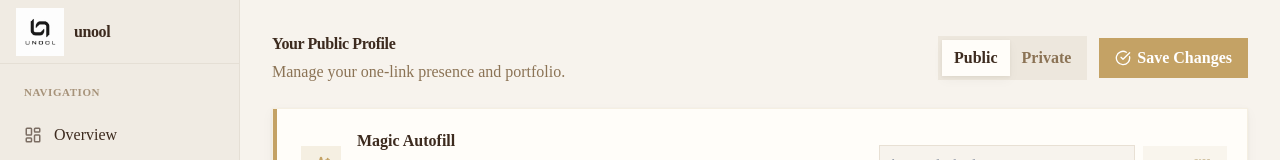
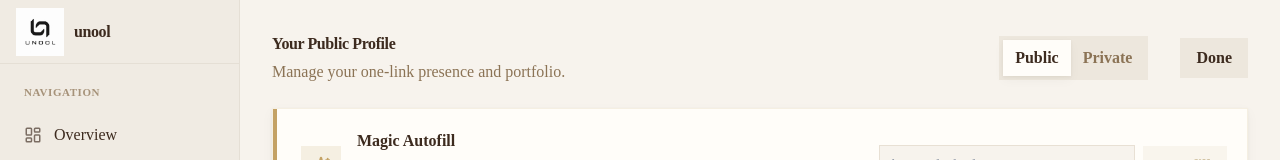
Before and after one commit to xpixenoxx/unool, a Next.js app: page /dashboard/presence in a window 1280 px wide. Shown: the top 160 px of the page. Built offline with nearby package versions, Linux system fonts and the light colour scheme; no server answers.

Commit message:
feat: implement robust auto-save for profile edits and fix public avatar display

```diff
--- a/app/dashboard/presence/PresenceClient.tsx
+++ b/app/dashboard/presence/PresenceClient.tsx
@@ -119,6 +119,7 @@ export function PresenceClient({ userId, workspaceId }: PresenceClientProps) {
   const [claimingSubdomain, setClaimingSubdomain] = useState(false);
   const [deletingSubdomain, setDeletingSubdomain] = useState(false);
   const [isUploadingImage, setIsUploadingImage] = useState(false);
+  const [saveStatus, setSaveStatus] = useState<'idle' | 'saving' | 'saved' | 'error'>('idle');
   const [sourceUrl, setSourceUrl] = useState('');
   const [subdomain, setSubdomain] = useState('');
   const [subdomainAvailable, setSubdomainAvailable] = useState<boolean | null>(null);
@@ -304,15 +305,48 @@ export function PresenceClient({ userId, workspaceId }: PresenceClientProps) {
     e.preventDefault();
   };
 
-  const handleSave = async () => {
-    setSaving(true);
-    try {
-      const res = await fetch('/api/profile', { method: 'POST', headers: { 'Content-Type': 'application/json' }, credentials: 'include', body: JSON.stringify({ ...profile, subdomain: claimedSubdomain }) });
-      if (!res.ok) throw new Error('Failed to save');
-      toast.success('Profile saved successfully');
-    } catch { toast.error('Failed to save profile'); }
-    finally { setSaving(false); }
-  };
+  const initialMount = useRef(true);
+  const saveTimeoutRef = useRef<NodeJS.Timeout | null>(null);
+
+  // Auto-save effect
+  useEffect(() => {
+    if (initialMount.current) {
+      initialMount.current = false;
+      return;
+    }
+
+    setSaveStatus('saving');
+
+    if (saveTimeoutRef.current) {
+      clearTimeout(saveTimeoutRef.current);
+    }
+
+    saveTimeoutRef.current = setTimeout(async () => {
+      try {
+        setSaving(true);
+        const res = await fetch('/api/profile', {
+          method: 'POST',
+          headers: { 'Content-Type': 'application/json' },
+          credentials: 'include',
+          body: JSON.stringify({ ...profile, subdomain: claimedSubdomain })
+        });
+        if (!res.ok) throw new Error('Failed to auto-save');
+        setSaveStatus('saved');
+        setTimeout(() => {
+          setSaveStatus(prev => prev === 'saved' ? 'idle' : prev);
+        }, 2000);
+      } catch (err) {
+        console.error('Auto-save failed:', err);
+        setSaveStatus('error');
+      } finally {
+        setSaving(false);
+      }
+    }, 1000); // 1 second debounce
+
+    return () => {
+      if (saveTimeoutRef.current) clearTimeout(saveTimeoutRef.current);
+    };
+  }, [profile, claimedSubdomain]);
 
   const liveUrl = claimedSubdomain ? (process.env.NODE_ENV === 'development' ? `/u/${claimedSubdomain}` : `https://${claimedSubdomain}.unool.co`) : null;
 
@@ -364,15 +398,33 @@ export function PresenceClient({ userId, workspaceId }: PresenceClientProps) {
             </Link>
           )}
 
-          <button
-            onClick={handleSave}
-            disabled={saving}
-            className="inline-flex items-center gap-1.5 px-4 py-2 rounded-lg text-sm font-semibold transition-shadow hover:shadow-md disabled:opacity-50"
-            style={{ backgroundColor: B.accent, color: '#fff' }}
-          >
-            {saving ? <Loader2 className="h-4 w-4 animate-spin" /> : <CheckCircle className="h-4 w-4" />}
-            Save Changes
-          </button>
+          {/* Auto-Save Indicator */}
+          <div className="flex items-center gap-2 text-sm font-medium pr-2">
+            {saveStatus === 'saving' && (
+              <span className="flex items-center gap-1.5 opacity-60" style={{ color: B.textMuted }}>
+                <Loader2 className="w-4 h-4 animate-spin" /> Saving...
+              </span>
+            )}
+            {saveStatus === 'saved' && (
+              <span className="flex items-center gap-1.5" style={{ color: '#059669' }}>
+                <CheckCircle className="w-4 h-4" /> Saved
+              </span>
+            )}
+            {saveStatus === 'error' && (
+              <span className="flex items-center gap-1.5 text-red-600">
+                <AlertCircle className="w-4 h-4" /> Failed
+              </span>
+            )}
+          </div>
+
+          <Link href="/dashboard">
+            <button
+              className="inline-flex items-center gap-1.5 px-4 py-2 rounded-lg text-sm font-semibold transition-shadow hover:shadow-md"
+              style={{ backgroundColor: B.cardBorder, color: B.text }}
+            >
+              Done
+            </button>
+          </Link>
         </div>
       </motion.div>
 
--- a/app/u/[subdomain]/page.tsx
+++ b/app/u/[subdomain]/page.tsx
@@ -13,6 +13,7 @@ interface Profile {
   bio: string | null;
   role: string | null;
   company: string | null;
+  avatarUrl: string | null;
   links: any[];
   proofPoints: any[];
   proofs?: any[];
@@ -166,7 +167,7 @@ export default function PublicProfilePage({ params }: { params: Promise<{ subdom
     bio: profile.bio || '',
     role: profile.role || '',
     company: profile.company || '',
-    avatarUrl: '',
+    avatarUrl: profile.avatarUrl || '',
     links: (profile.links || []).map((link: any, i: number) => ({
       id: link.id || `link-${i}`,
       label: link.label || link.title || link.url || 'Link',
```
